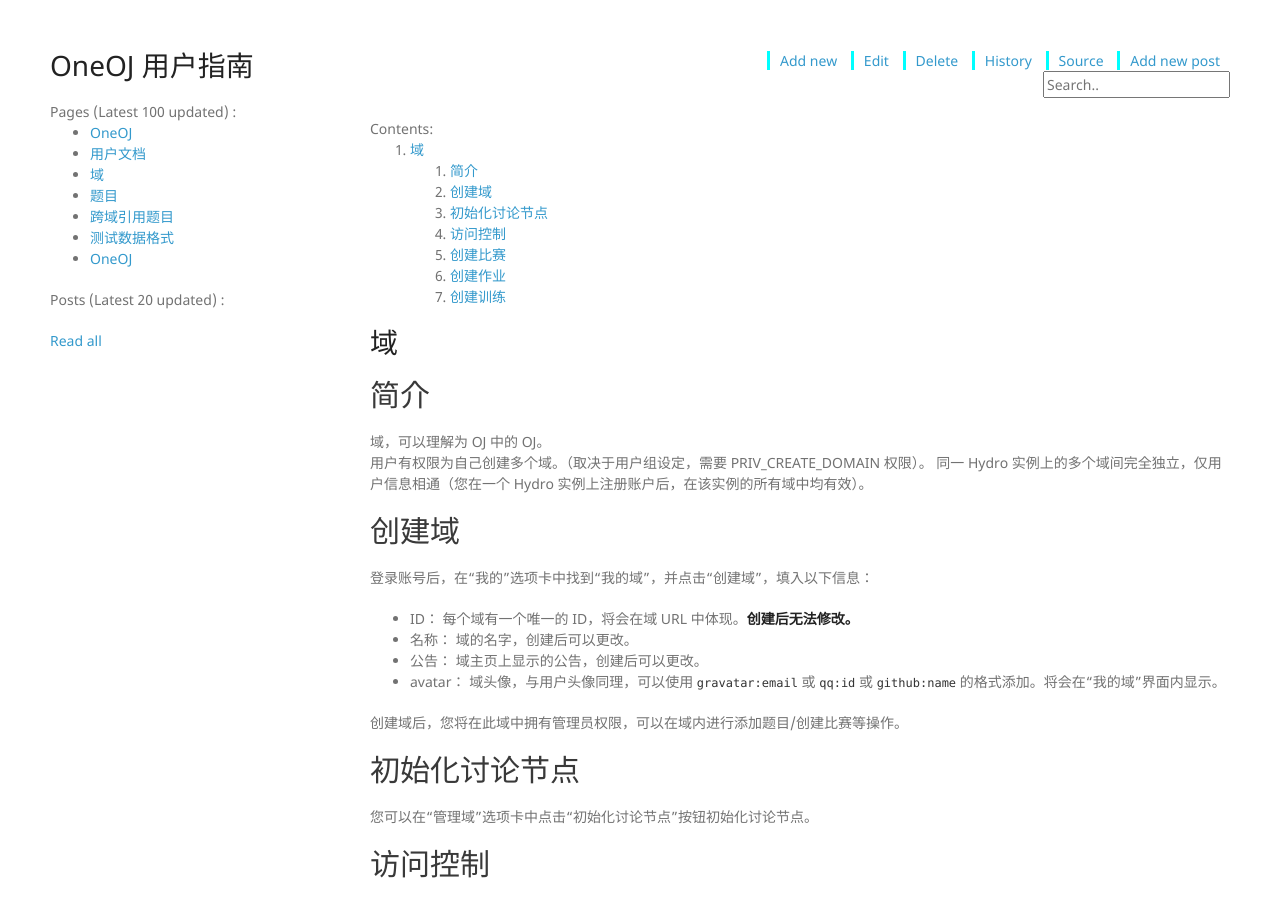
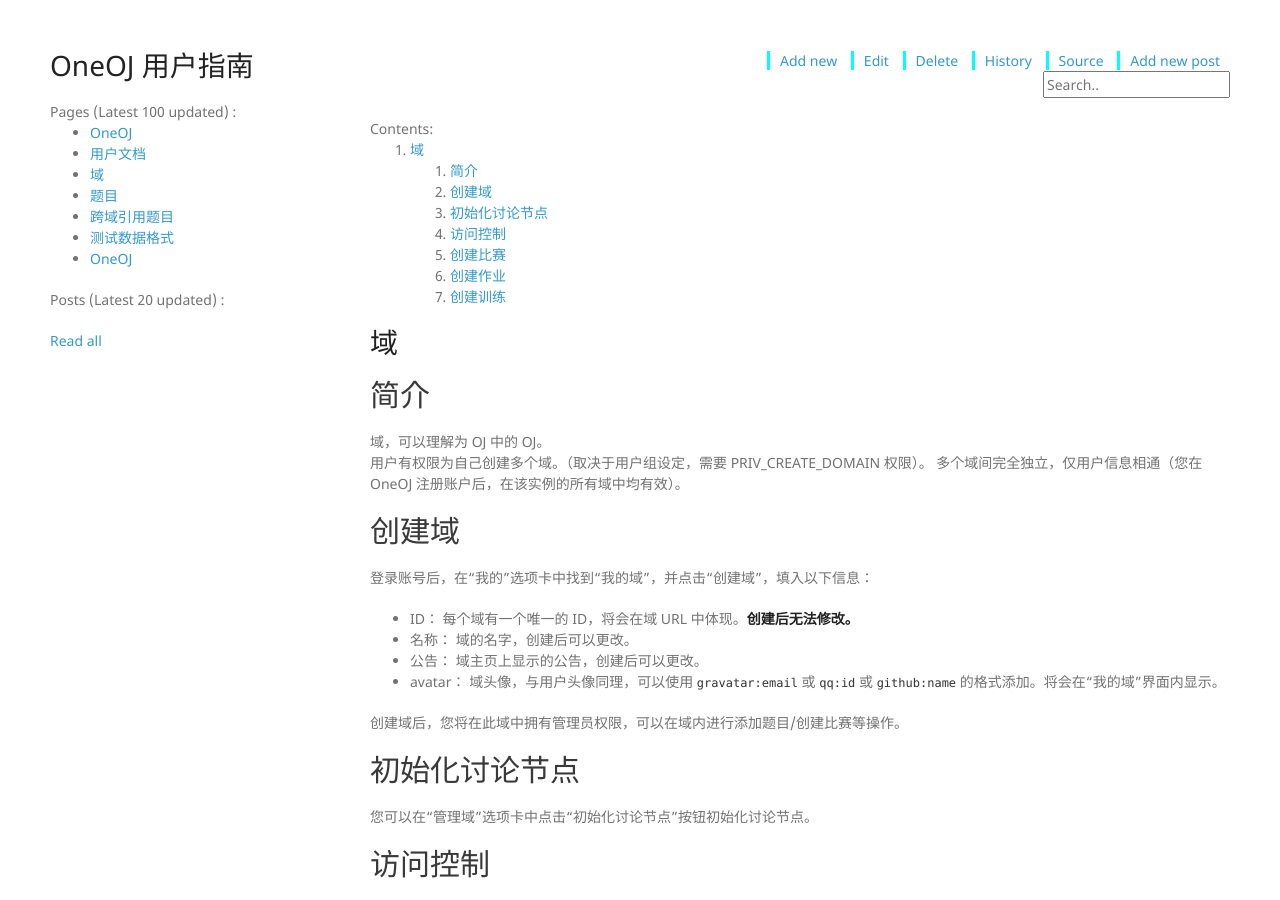
Before and after one commit to bsoj-ng/doc, a Jekyll site: the page built from wiki/domain.md, in a window 1280 px wide and 900 px high. Built offline with Jekyll 4.4.1, drawn with Linux system fonts in a browser that asks for light colours; nearby versions of some CDN libraries; our own code applies the rules of GitHub Pages for plain Markdown files.

Commit message:
Update domain.md

```diff
--- a/wiki/domain.md
+++ b/wiki/domain.md
@@ -4,7 +4,7 @@
 
 域，可以理解为 OJ 中的 OJ。
 用户有权限为自己创建多个域。（取决于用户组设定，需要 PRIV_CREATE_DOMAIN 权限）。
-同一 Hydro 实例上的多个域间完全独立，仅用户信息相通（您在一个 Hydro 实例上注册账户后，在该实例的所有域中均有效）。
+多个域间完全独立，仅用户信息相通（您在 OneOJ 注册账户后，在该实例的所有域中均有效）。
 
 ## 创建域
 
```
